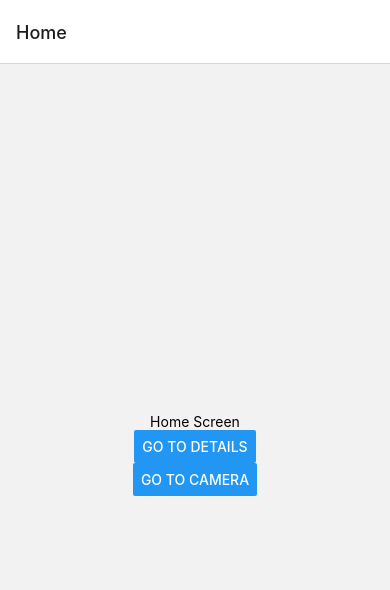
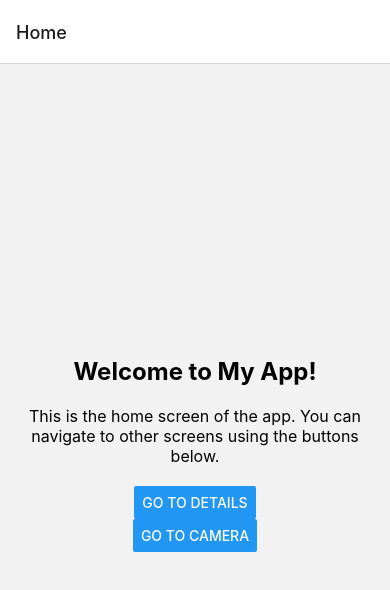
Before and after one commit to vZekii/DL-App, a React Native app: screen / in a window 390 px wide. Shown: the top 590 px of the page. Built offline with nearby package versions, Linux system fonts and the light colour scheme.

Commit message:
changed the home screen code

```diff
--- a/App.js
+++ b/App.js
@@ -23,15 +23,33 @@
 // };
 
 import * as React from 'react';
-import { Button, View, Text } from 'react-native';
+import { Button, View, Text, } from 'react-native';
+import { StyleSheet } from 'react-native';
 import { NavigationContainer } from '@react-navigation/native';
 import { createNativeStackNavigator } from '@react-navigation/native-stack';
 import { Camera } from 'expo-camera';
 
+// function HomeScreen({ navigation }) {
+//   return (
+//     <View style={{ flex: 1, alignItems: 'center', justifyContent: 'center' }}>
+//       <Text>Home Screen</Text>
+//       <Button
+//         title="Go to Details"
+//         onPress={() => navigation.navigate('Details')}
+//       />
+//       <Button
+//         title="Go to Camera"
+//         onPress={() => navigation.navigate('Camera')}
+//         />
+//     </View>
+//   );
+// }
+
 function HomeScreen({ navigation }) {
   return (
-    <View style={{ flex: 1, alignItems: 'center', justifyContent: 'center' }}>
-      <Text>Home Screen</Text>
+    <View style={styles.container}>
+      <Text style={styles.header}>Welcome to My App!</Text>
+      <Text style={styles.message}>This is the home screen of the app. You can navigate to other screens using the buttons below.</Text>
       <Button
         title="Go to Details"
         onPress={() => navigation.navigate('Details')}
@@ -39,12 +57,31 @@ function HomeScreen({ navigation }) {
       <Button
         title="Go to Camera"
         onPress={() => navigation.navigate('Camera')}
-        />
+      />
     </View>
   );
 }
 
 //no
+const styles = StyleSheet.create({
+  container: {
+    flex: 1,
+    alignItems: 'center',
+    justifyContent: 'center',
+    padding: 16,
+  },
+  header: {
+    fontSize: 24,
+    fontWeight: 'bold',
+    marginBottom: 20,
+  },
+  message: {
+    fontSize: 16,
+    textAlign: 'center',
+    marginBottom: 20,
+  },
+});
+
 
 function CameraScreen() {
   const [hasPermission, setHasPermission] = React.useState(null);
```
